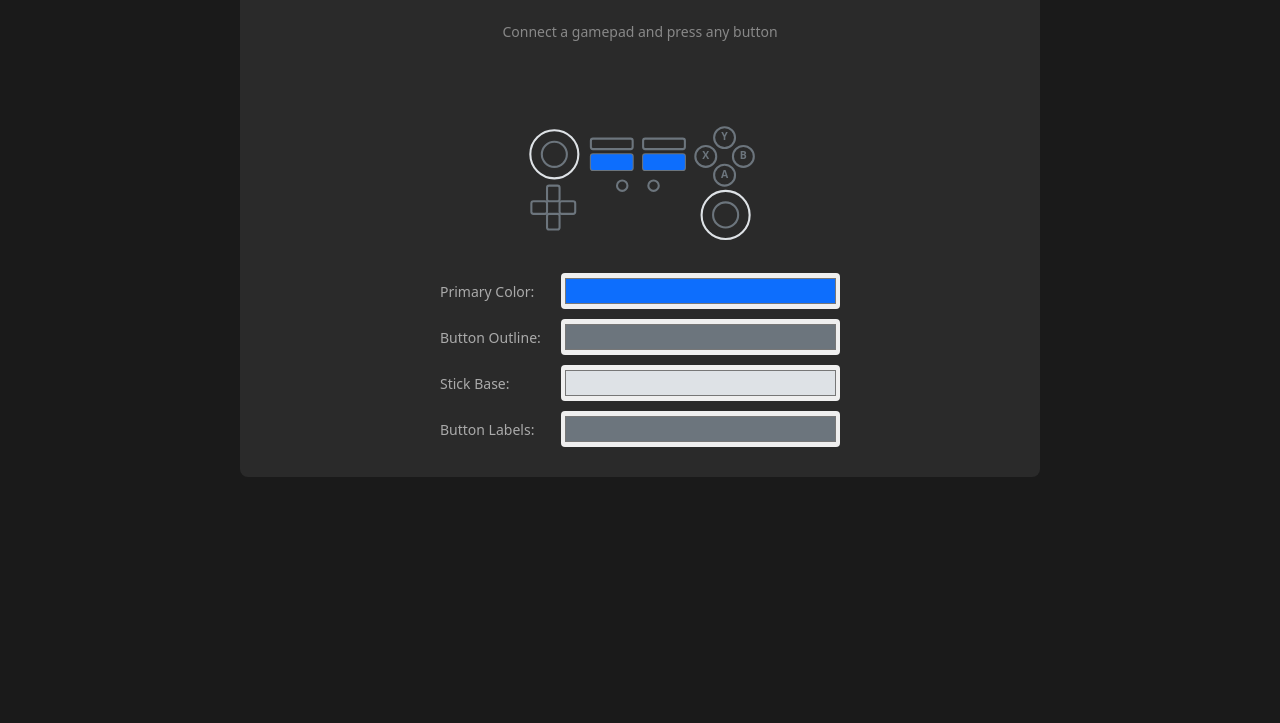
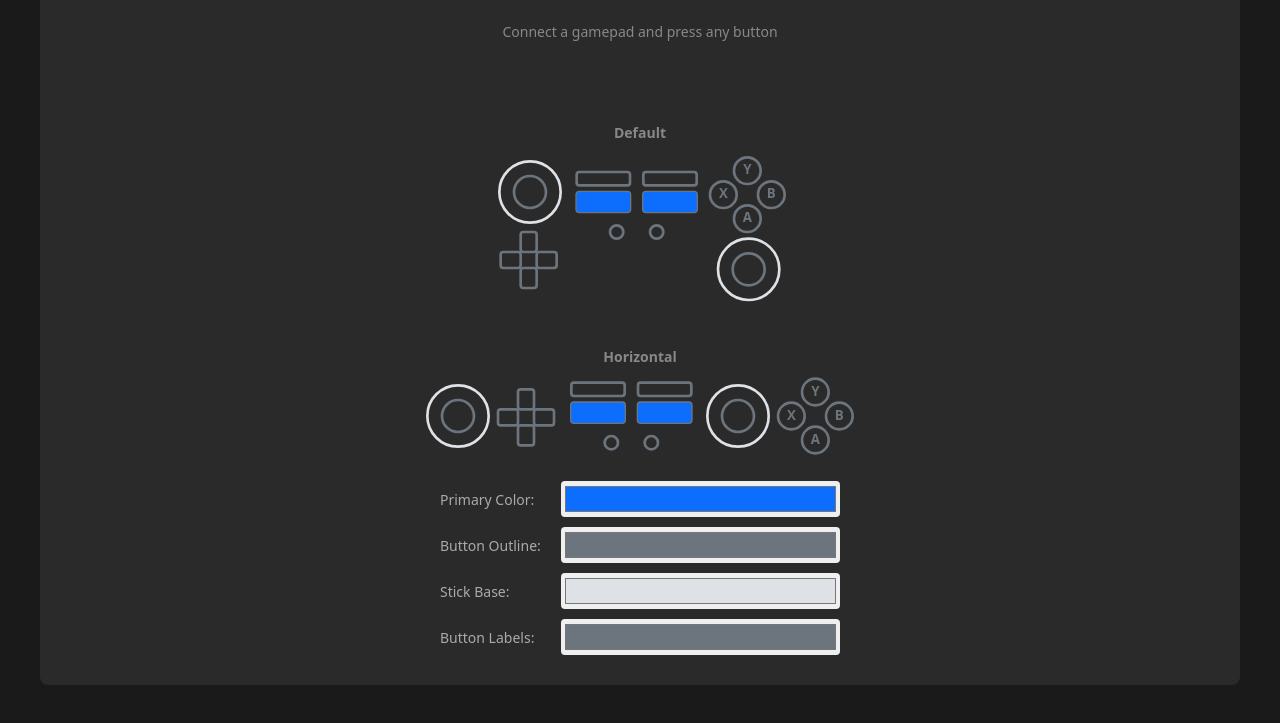
Before and after one commit to kevinjin420/gamepad-display, a website built with Vite: page index.html in a window 1280 px wide. Shown: the part 165-888 px from the top of the page. Before the commit the page ends 800 px from the top, so only its background shows below. Built offline with nearby package versions, Linux system fonts and the light colour scheme.

Commit message:
added horizontal ver

```diff
--- a/index.html
+++ b/index.html
@@ -7,7 +7,7 @@
   <style>
     body {
       font-family: system-ui, -apple-system, sans-serif;
-      max-width: 800px;
+      max-width: 1200px;
       margin: 50px auto;
       padding: 20px;
       background: #1a1a1a;
@@ -21,6 +21,33 @@
       flex-direction: column;
       align-items: center;
       gap: 20px;
+    }
+    .layouts {
+      --scale: calc(300 / 225);
+      display: flex;
+      flex-direction: column;
+      gap: 30px;
+      align-items: center;
+      width: 100%;
+    }
+    .layout-section {
+      display: flex;
+      flex-direction: column;
+      align-items: center;
+      gap: 10px;
+    }
+    .layout-section h3 {
+      margin: 0;
+      font-size: 14px;
+      color: #888;
+    }
+    #gamepad-default svg {
+      width: calc(225px * var(--scale));
+      height: auto;
+    }
+    #gamepad-horizontal svg {
+      width: calc(333px * var(--scale));
+      height: auto;
     }
     h1 {
       margin: 0 0 10px 0;
@@ -51,6 +78,16 @@
       border-radius: 4px;
       cursor: pointer;
     }
+    .controls select {
+      width: 100%;
+      height: 36px;
+      border: none;
+      border-radius: 4px;
+      cursor: pointer;
+      background: #3a3a3a;
+      color: #fff;
+      padding: 0 10px;
+    }
   </style>
 </head>
 <body>
@@ -58,7 +95,17 @@
     <h1>Gamepad Display</h1>
     <p class="info">Connect a gamepad and press any button</p>
     <p id="status" class="info"></p>
-    <div id="gamepad-container"></div>
+
+    <div class="layouts">
+      <div class="layout-section">
+        <h3>Default</h3>
+        <div id="gamepad-default"></div>
+      </div>
+      <div class="layout-section">
+        <h3>Horizontal</h3>
+        <div id="gamepad-horizontal"></div>
+      </div>
+    </div>
 
     <div class="controls">
       <label for="primary-color">Primary Color:</label>
@@ -78,9 +125,11 @@
   <script type="module">
     import { GamepadDisplay } from './src/index.ts';
 
-    const container = document.getElementById('gamepad-container');
     const status = document.getElementById('status');
-    const display = new GamepadDisplay(container);
+    const displays = [
+      new GamepadDisplay(document.getElementById('gamepad-default'), { layout: 'default' }),
+      new GamepadDisplay(document.getElementById('gamepad-horizontal'), { layout: 'horizontal' })
+    ];
 
     const primaryColorInput = document.getElementById('primary-color');
     const outlineColorInput = document.getElementById('outline-color');
@@ -88,19 +137,19 @@
     const labelColorInput = document.getElementById('label-color');
 
     primaryColorInput.addEventListener('input', (e) => {
-      display.setColors({ primary: e.target.value });
+      displays.forEach(d => d.setColors({ primary: e.target.value }));
     });
 
     outlineColorInput.addEventListener('input', (e) => {
-      display.setColors({ buttonOutline: e.target.value });
+      displays.forEach(d => d.setColors({ buttonOutline: e.target.value }));
     });
 
     stickColorInput.addEventListener('input', (e) => {
-      display.setColors({ stickBase: e.target.value });
+      displays.forEach(d => d.setColors({ stickBase: e.target.value }));
     });
 
     labelColorInput.addEventListener('input', (e) => {
-      display.setColors({ buttonLabel: e.target.value });
+      displays.forEach(d => d.setColors({ buttonLabel: e.target.value }));
     });
 
     let gamepadIndex = null;
@@ -125,7 +174,7 @@
         if (gamepad) {
           const axes = Array.from(gamepad.axes);
           const buttons = gamepad.buttons.map(b => b.value);
-          display.update(axes, buttons);
+          displays.forEach(d => d.update(axes, buttons));
         }
       }
       requestAnimationFrame(updateGamepad);
--- a/src/index.ts
+++ b/src/index.ts
@@ -7,12 +7,58 @@ export interface GamepadDisplayColors {
   buttonLabel?: string;
 }
 
+export interface LayoutOrigins {
+  bumpersTriggers: { x: number; y: number };
+  centerButtons: { x: number; y: number };
+  leftStick: { x: number; y: number };
+  dpad: { x: number; y: number };
+  faceButtons: { x: number; y: number };
+  rightStick: { x: number; y: number };
+}
+
+export interface GamepadLayout {
+  name: string;
+  width: number;
+  height: number;
+  origins: LayoutOrigins;
+}
+
+export const layouts: Record<string, GamepadLayout> = {
+  default: {
+    name: 'default',
+    width: 225,
+    height: 120,
+    origins: {
+      bumpersTriggers: { x: 65, y: 15 },
+      centerButtons: { x: 95, y: 60 },
+      leftStick: { x: 30, y: 30 },
+      dpad: { x: 8, y: 60 },
+      faceButtons: { x: 175, y: 14 },
+      rightStick: { x: 194, y: 88 }
+    }
+  },
+  horizontal: {
+    name: 'horizontal',
+    width: 333,
+    height: 60,
+    origins: {
+      leftStick: { x: 30, y: 30 },
+      dpad: { x: 60, y: 10 },
+      bumpersTriggers: { x: 115, y: 5 },
+      centerButtons: { x: 145, y: 50 },
+      rightStick: { x: 240, y: 30 },
+      faceButtons: { x: 280, y: 12 },
+    }
+  }
+};
+
 export interface GamepadDisplayOptions {
   width?: number;
   height?: number;
   primaryColor?: string;
   colors?: GamepadDisplayColors;
   autoInjectStyles?: boolean;
+  layout?: GamepadLayout | keyof typeof layouts;
 }
 
 export interface ResolvedColors {
@@ -26,23 +72,33 @@ export class GamepadDisplay {
   private container: HTMLElement;
   private svg: SVGSVGElement;
   private elements: Map<string, SVGElement> = new Map();
-  private options: Required<Omit<GamepadDisplayOptions, 'colors' | 'primaryColor'>>;
+  private options: { autoInjectStyles: boolean };
   private colors: ResolvedColors;
+  private layout: GamepadLayout;
 
-  private readonly origins = {
-    bumpersTriggers: { x: 65, y: 15 },
-    centerButtons: { x: 95, y: 60 },
-    leftStick: { x: 30, y: 30 },
-    dpad: { x: 8, y: 60 },
-    faceButtons: { x: 175, y: 14 },
-    rightStick: { x: 194, y: 88 }
-  };
+  private get origins(): LayoutOrigins {
+    return this.layout.origins;
+  }
 
   constructor(container: HTMLElement, options: GamepadDisplayOptions = {}) {
     this.container = container;
+
+    if (options.layout) {
+      this.layout = typeof options.layout === 'string'
+        ? layouts[options.layout] ?? layouts.default
+        : options.layout;
+    } else {
+      this.layout = layouts.default;
+    }
+
+    if (options.width !== undefined) {
+      this.layout = { ...this.layout, width: options.width };
+    }
+    if (options.height !== undefined) {
+      this.layout = { ...this.layout, height: options.height };
+    }
+
     this.options = {
-      width: options.width ?? 225,
-      height: options.height ?? 120,
       autoInjectStyles: options.autoInjectStyles ?? true
     };
 
@@ -64,11 +120,8 @@ export class GamepadDisplay {
 
   private createSVG(): SVGSVGElement {
     const svg = document.createElementNS('http://www.w3.org/2000/svg', 'svg');
-    svg.setAttribute('viewBox', `0 0 ${this.options.width} ${this.options.height}`);
+    svg.setAttribute('viewBox', `0 0 ${this.layout.width} ${this.layout.height}`);
     svg.classList.add('gamepad-svg');
-    svg.style.width = '100%';
-    svg.style.maxWidth = '235px';
-    svg.style.height = 'auto';
 
     this.createBumpersTriggers(svg);
     this.createLeftStick(svg);
@@ -321,6 +374,10 @@ export class GamepadDisplay {
   public getColors(): ResolvedColors {
     return { ...this.colors };
   }
+
+  public getLayout(): GamepadLayout {
+    return { ...this.layout, origins: { ...this.layout.origins } };
+  }
 }
 
 export { injectStyles };
--- a/src/styles.css
+++ b/src/styles.css
@@ -3,6 +3,8 @@
   --button-outline: #6c757d;
   --stick-base: #dee2e6;
   --button-label: #6c757d;
+  width: 100%;
+  height: auto;
 }
 
 .button-outline {
```
